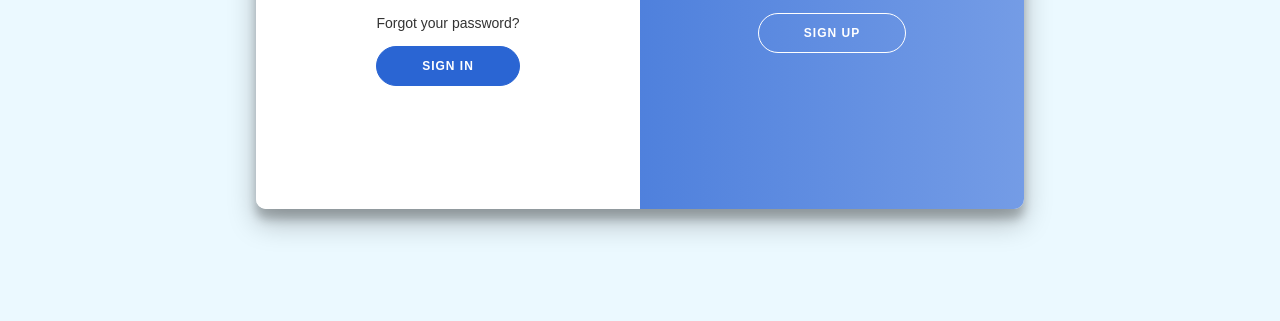
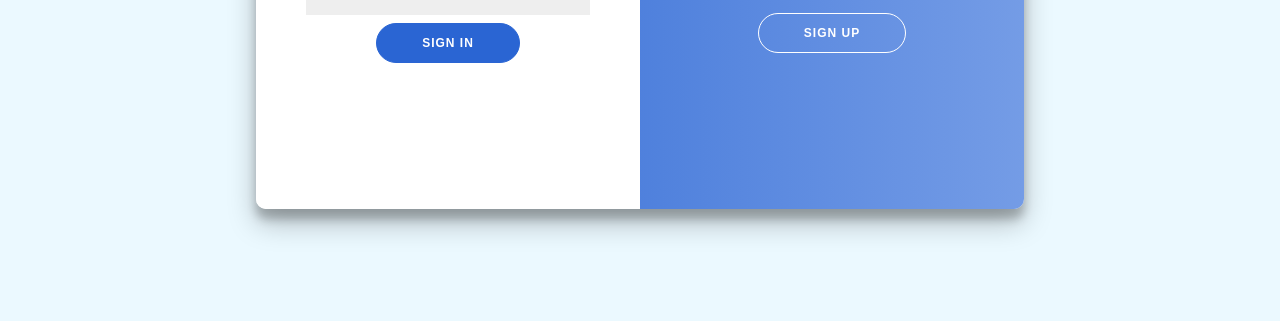
Before and after one commit to mayqatwit/WebDevFinalProject, a plain HTML site: page frontend/login.html in a window 1280 px wide. Shown: the part 479-800 px from the top of the page. Drawn offline with Linux system fonts and the light colour scheme.

Commit message:
Removed unnecessary lines

```diff
--- a/frontend/login.html
+++ b/frontend/login.html
@@ -31,7 +31,6 @@
                     <h1>Sign in</h1>
                     <input type="text" placeholder="Username" required />
                     <input type="password" placeholder="Password" required />
-                    <a href="#">Forgot your password?</a>
                     <button type="submit">Sign In</button>
                     <button type="button" class="ghost mobile-switch" id="signUpMobile">Don't have an account? Sign
                         Up</button>
```
